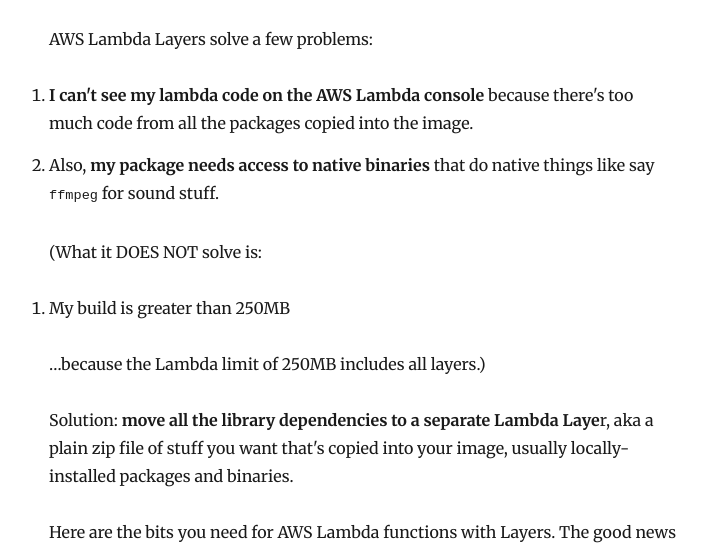
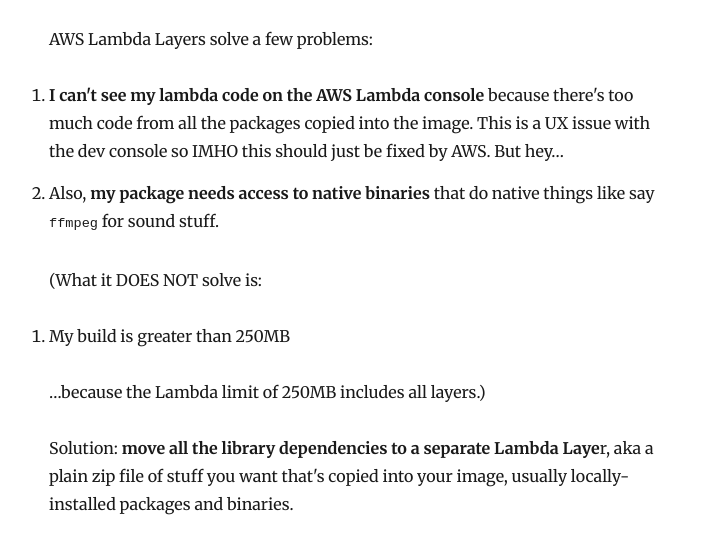
Before and after one commit to boxabirds/lisn-blog, a Gatsby site: page /blog/aws-lambdas-and-layers-in-python/ in a window 1280 px wide. Shown: the part 242-785 px from the top of the page, without its empty margins (276-983 px from the left). Built offline with nearby package versions, Linux system fonts and the light colour scheme; Gatsby itself is replaced by a stand-in of ours; some packages are replaced by stand-ins of ours.

Commit message:
Update Blog “aws-lambdas-and-layers-in-python”

```diff
--- a/content/blog/aws-lambdas-and-layers-in-python.md
+++ b/content/blog/aws-lambdas-and-layers-in-python.md
@@ -8,7 +8,7 @@
 ---
 AWS Lambda Layers solve a few problems:
 
-1. **I can't see my lambda code on the AWS Lambda console** because there's too much code from all the packages copied into the image.
+1. **I can't see my lambda code on the AWS Lambda console** because there's too much code from all the packages copied into the image. This is a UX issue with the dev console so IMHO this should just be fixed by AWS. But hey…
 2. Also, **my package needs access to native binaries** that do native things like say `ffmpeg` for sound stuff.
 
 (What it DOES NOT solve is:
```
